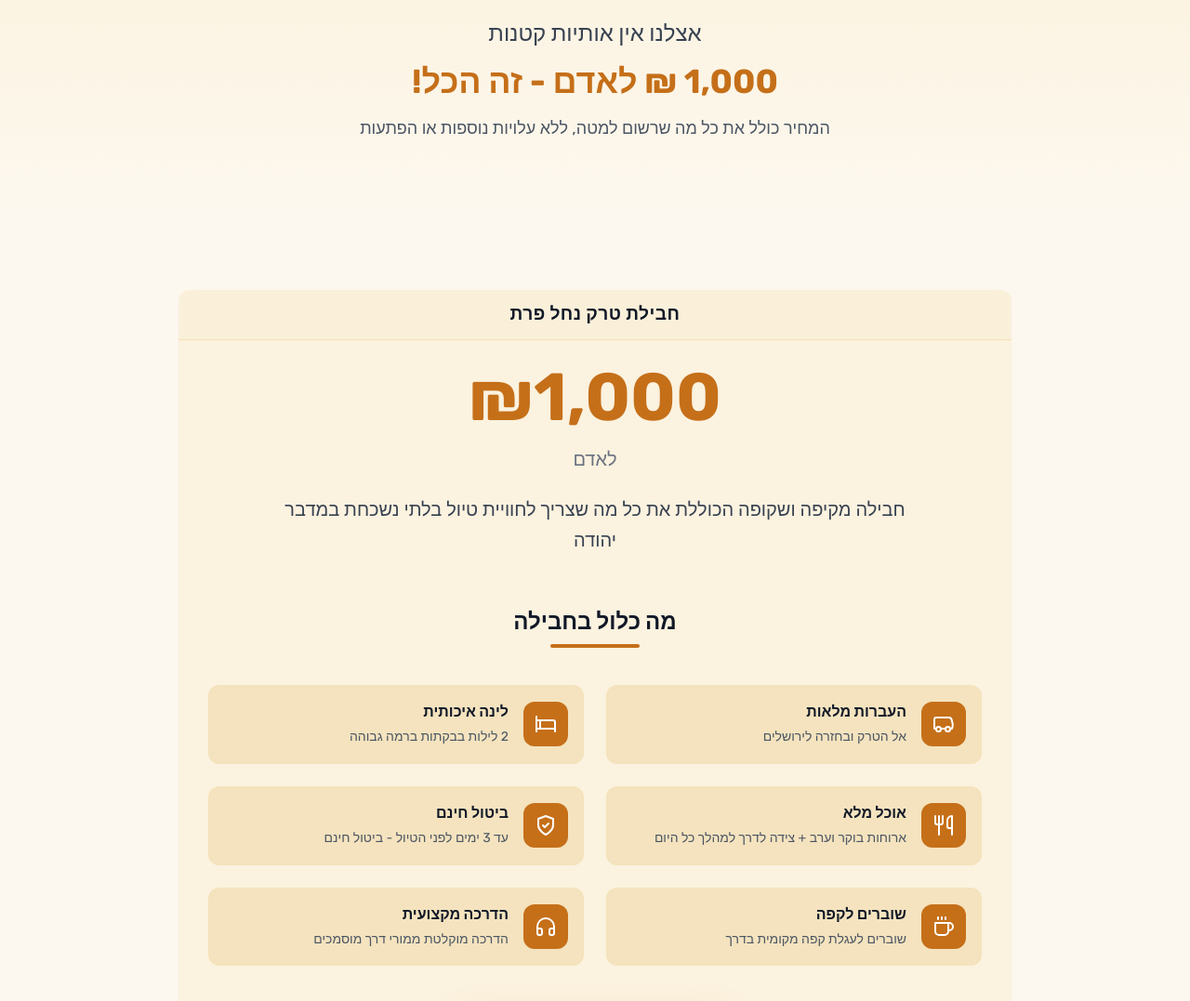
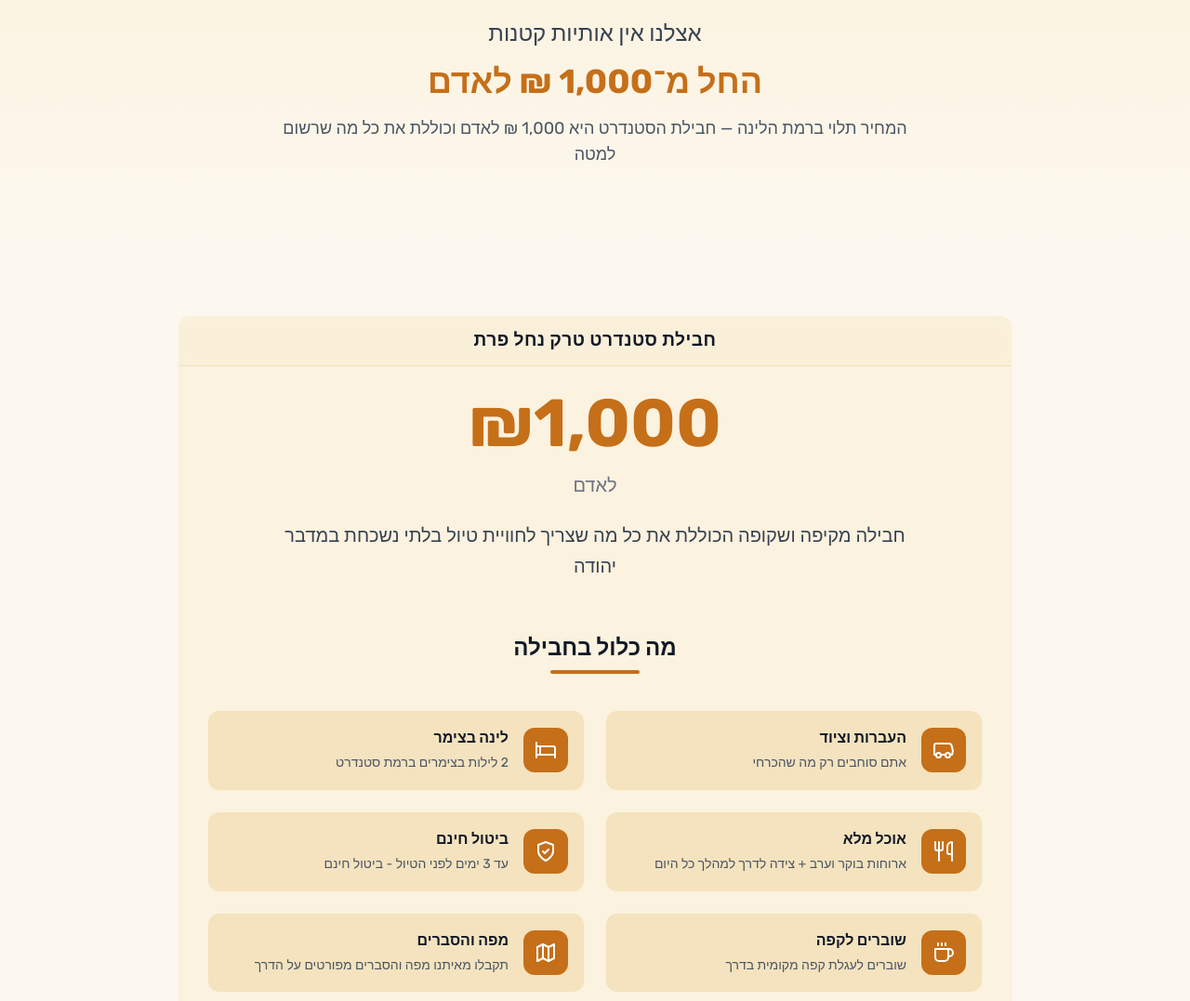
Before and after one commit to ilays1998/nahalprat-trek, a React (Vite) app in the folder frontend/: page /packages in a window 1280 px wide. Shown: the part 300-1377 px from the top of the page at 93% size. Built offline with nearby package versions, Linux system fonts and the light colour scheme; no server answers.

Commit message:
updating packages page data

```diff
--- a/frontend/src/pages/contact.js
+++ b/frontend/src/pages/contact.js
@@ -1,3 +1,4 @@
+// TODO: Improve as others page to use desert color scheme
 import React, { useState } from 'react';
 import { useLanguage } from '../layout';
 import { Button } from '../components/ui/button';
--- a/frontend/src/pages/home.js
+++ b/frontend/src/pages/home.js
@@ -724,7 +724,6 @@ export default function Home() {
           <Link to={createPageUrl("Booking")}>
             <Button
               size="lg"
-              // TODO: bug in hebrew icon and subtitle alignment
               className="flex items-center gap-2 bg-[#c56f19] hover:bg-[#b36317] text-white text-lg px-10 py-6 rounded-2xl shadow-xl hover:shadow-2xl transform hover:-translate-y-1 transition-all duration-300"
             >
               <CalendarIcon className="w-5 h-5" />
--- a/frontend/src/pages/mybooking.js
+++ b/frontend/src/pages/mybooking.js
@@ -1,4 +1,4 @@
-
+// TODO: Improve as others page to use desert color scheme
 import React, { useState, useEffect } from "react";
 import { Booking, User, TrekDate } from "../entities/all";
 import { Button } from "../components/ui/button";
--- a/frontend/src/pages/packages.js
+++ b/frontend/src/pages/packages.js
@@ -1,11 +1,10 @@
-
 import React from "react";
 import { Link } from "react-router-dom";
 import { createPageUrl } from "../utils";
 import { Button } from "../components/ui/button";
 import { Card, CardContent, CardHeader, CardTitle } from "../components/ui/card";
 import { Badge } from "../components/ui/badge";
-import { Check, Star, Users, Clock, Utensils, Bed, Car, ShieldCheck, Bus, Coffee, Headphones, CheckCircle, Sparkles } from "lucide-react";
+import { Check, Star, Users, Clock, Utensils, Bed, Car, ShieldCheck, Bus, Coffee, Map, CheckCircle, Sparkles } from "lucide-react";
 import { useLanguage } from "../layout";
 import { motion } from "framer-motion";
 
@@ -16,27 +15,28 @@ export default function Packages() {
     he: {
       title: "תמחור שקוף",
       subtitle: "אצלנו אין אותיות קטנות",
-      priceStatement: "1,000 ₪ לאדם - זה הכל!",
-      transparency: "המחיר כולל את כל מה שרשום למטה, ללא עלויות נוספות או הפתעות",
+      priceStatement: "החל מ־1,000 ₪ לאדם",
+      transparency: "המחיר תלוי ברמת הלינה — חבילת הסטנדרט היא 1,000 ₪ לאדם וכוללת את כל מה שרשום למטה",
       bookNow: "הזמן את המקום שלך",
       perPerson: "לאדם",
       included: "מה כלול בחבילה",
       whyChoose: "למה לבחור בנו?",
       professionalExperience: "חוויה מקצועית ומאורגנת",
       package: {
-        name: "חבילת טרק נחל פרת",
+        name: "חבילת סטנדרט טרק נחל פרת",
         price: "1,000",
         description: "חבילה מקיפה ושקופה הכוללת את כל מה שצריך לחוויית טיול בלתי נשכחת במדבר יהודה",
         features: [
           {
+            // TODO: changing to not from jerusalem
             icon: Bus,
-            title: "העברות מלאות",
-            description: "אל הטרק ובחזרה לירושלים"
+            title: "העברות וציוד",
+            description: "אתם סוחבים רק מה שהכרחי"
           },
           {
             icon: Bed,
-            title: "לינה איכותית",
-            description: "2 לילות בבקתות ברמה גבוהה"
+            title: "לינה בצימר",
+            description: "2 לילות בצימרים ברמת סטנדרט"
           },
           {
             icon: Utensils,
@@ -54,9 +54,9 @@ export default function Packages() {
             description: "שוברים לעגלת קפה מקומית בדרך"
           },
           {
-            icon: Headphones,
-            title: "הדרכה מקצועית",
-            description: "הדרכה מוקלטת ממורי דרך מוסמכים"
+            icon: Map,
+            title: "מפה והסברים",
+            description: "תקבלו מאיתנו מפה והסברים מפורטים על הדרך"
           }
         ]
       }
@@ -64,27 +64,27 @@ export default function Packages() {
     en: {
       title: "Transparent Pricing",
       subtitle: "No fine print here",
-      priceStatement: "1,000 ₪ per person - that's it!",
-      transparency: "The price includes everything listed below, with no additional costs or surprises",
+      priceStatement: "Starting from 1,000 ₪ per person",
+      transparency: "Price depends on the accommodation level — the standard package is 1,000 ₪ per person and includes everything listed below",
       bookNow: "Book Your Spot",
       perPerson: "per person",
       included: "What's Included",
       whyChoose: "Why Choose Us?",
       professionalExperience: "Professional and organized experience",
       package: {
-        name: "Nahal Prat Trek Package",
+        name: "Nahal Prat Trek Standard Package",
         price: "1,000",
         description: "Comprehensive and transparent package including everything you need for an unforgettable Judean Desert experience",
         features: [
           {
             icon: Bus,
-            title: "Full Transportation",
-            description: "To the trail and back from Jerusalem"
+            title: "Transfers & Equipment",
+            description: "You only carry what’s essential"
           },
           {
             icon: Bed,
-            title: "Quality Accommodation",
-            description: "2 nights in high-standard cabins with all amenities"
+            title: "Cabin Accommodation",
+            description: "2 nights in standard cabins"
           },
           {
             icon: Utensils,
@@ -102,9 +102,9 @@ export default function Packages() {
             description: "Vouchers for local coffee cart along the way"
           },
           {
-            icon: Headphones,
-            title: "Professional Guidance",
-            description: "Recorded guidance from certified tour guides"
+            icon: Map,
+            title: "Trail Map & Info",
+            description: "We provide a detailed map and route information for self-guiding"
           }
         ]
       }
```
